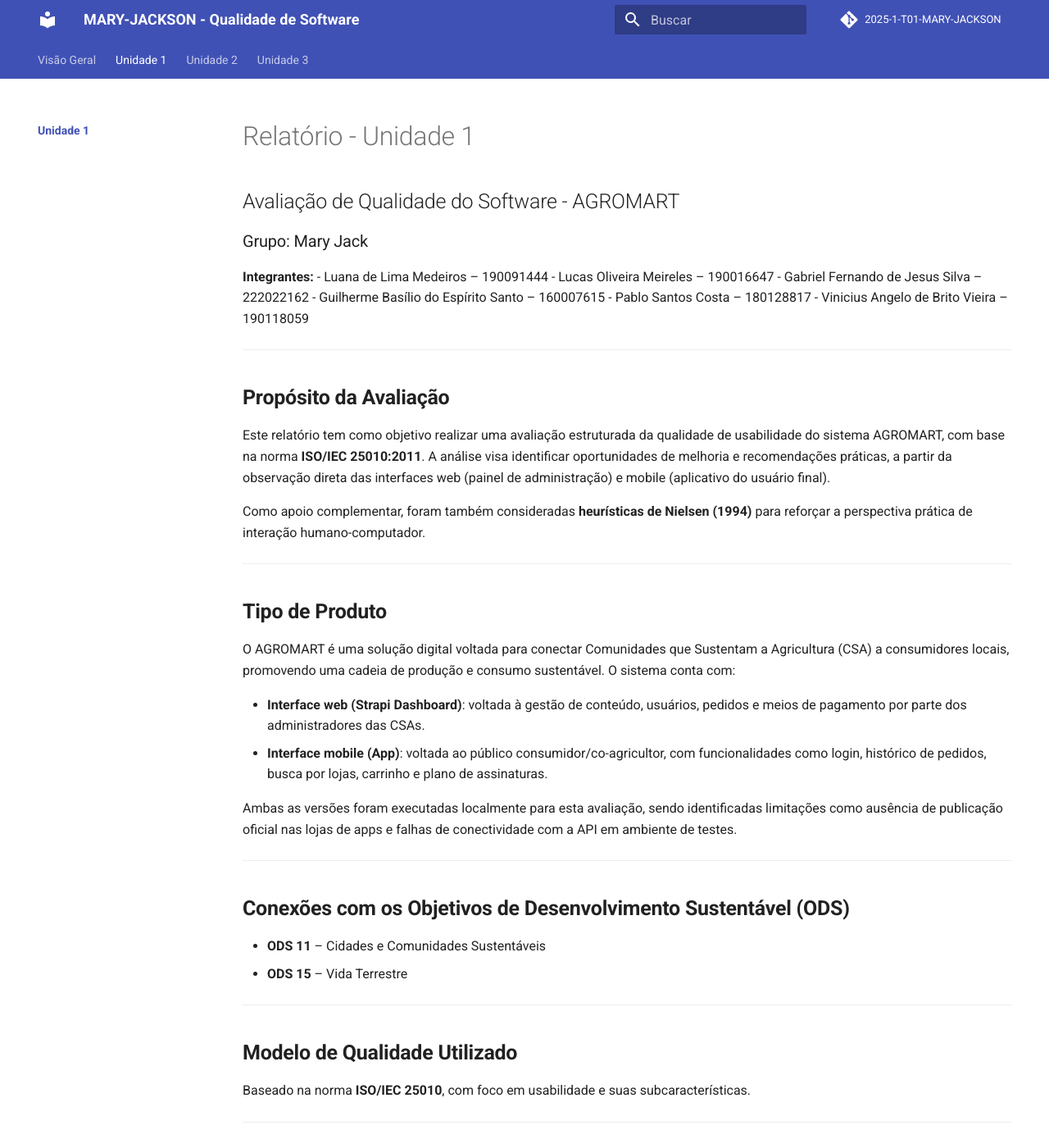
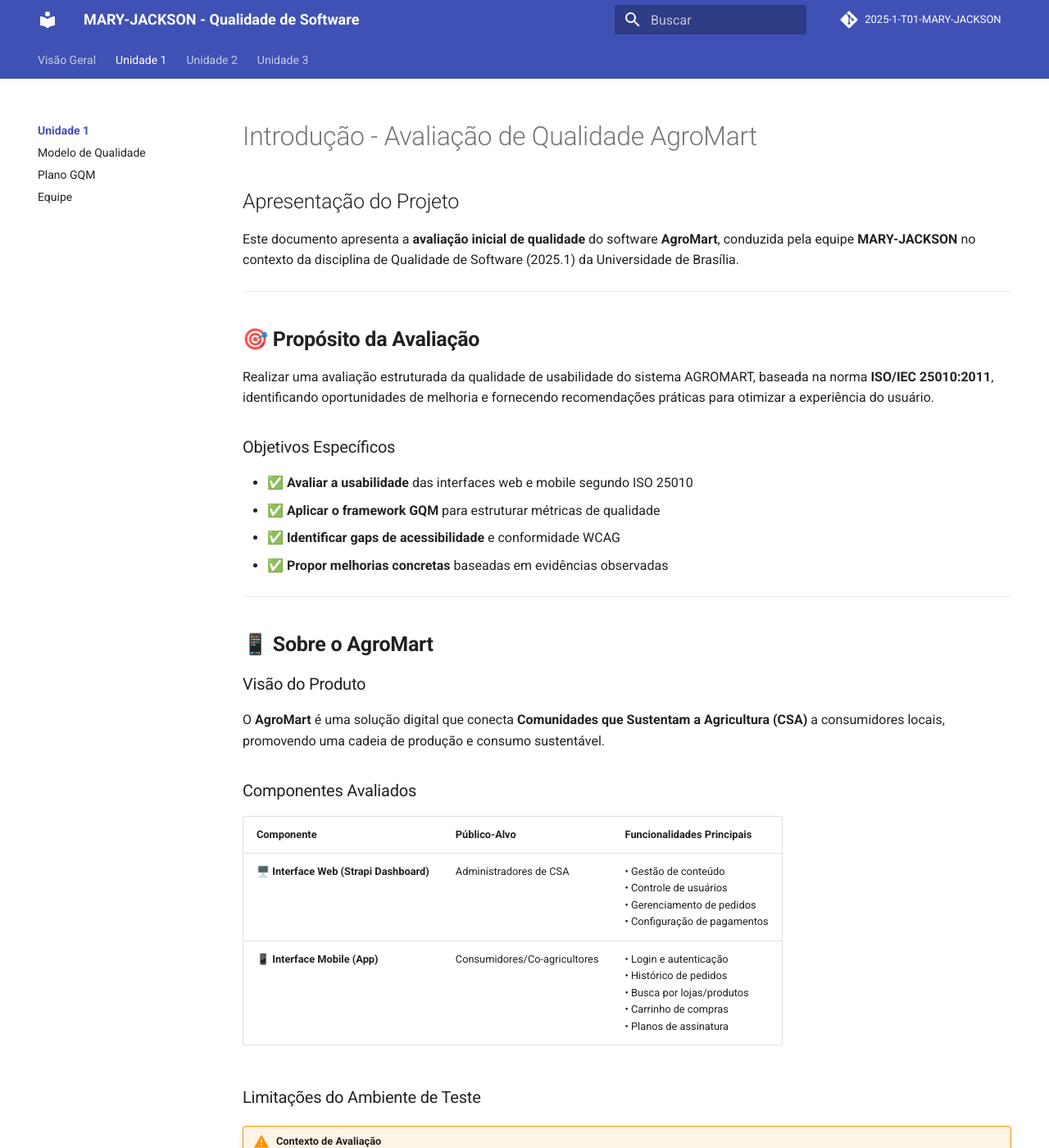
Before and after one commit to FCTE-Qualidade-de-Software-1/2025-1-T01-MARY-JACKSON, an MkDocs documentation site: the page built from docs/EU1/index.md, in a window 1280 px wide and 1400 px high. Shown: the whole window at 82% size. Built offline with MkDocs 1.6.1 and Material for MkDocs 9.7.7, drawn with Linux system fonts in a browser that asks for light colours; comment, search, counter and statistics services are not loaded; some of the changed text lies outside the part shown.

Commit message:
feat: Ajuste do relatório completo da Unidade 1

```diff
--- a/docs/EU1/index.md
+++ b/docs/EU1/index.md
@@ -1,116 +1,159 @@
-# Relatório - Unidade 1
+# Introdução - Avaliação de Qualidade AgroMart
 
-## Avaliação de Qualidade do Software - AGROMART
+## Apresentação do Projeto
 
-### Grupo: Mary Jack
-
-**Integrantes:**
-- Luana de Lima Medeiros – 190091444
-- Lucas Oliveira Meireles – 190016647
-- Gabriel Fernando de Jesus Silva – 222022162
-- Guilherme Basílio do Espírito Santo – 160007615
-- Pablo Santos Costa – 180128817
-- Vinicius Angelo de Brito Vieira – 190118059
+Este documento apresenta a **avaliação inicial de qualidade** do software **AgroMart**, conduzida pela equipe **MARY-JACKSON** no contexto da disciplina de Qualidade de Software (2025.1) da Universidade de Brasília.
 
 ---
 
-## **Propósito da Avaliação**
+## 🎯 **Propósito da Avaliação**
 
-Este relatório tem como objetivo realizar uma avaliação estruturada da qualidade de usabilidade do sistema AGROMART, com base na norma **ISO/IEC 25010:2011**. A análise visa identificar oportunidades de melhoria e recomendações práticas, a partir da observação direta das interfaces web (painel de administração) e mobile (aplicativo do usuário final).
+Realizar uma avaliação estruturada da qualidade de usabilidade do sistema AGROMART, baseada na norma **ISO/IEC 25010:2011**, identificando oportunidades de melhoria e fornecendo recomendações práticas para otimizar a experiência do usuário.
 
-Como apoio complementar, foram também consideradas **heurísticas de Nielsen (1994)** para reforçar a perspectiva prática de interação humano-computador.
+### Objetivos Específicos
+
+- ✅ **Avaliar a usabilidade** das interfaces web e mobile segundo ISO 25010
+- ✅ **Aplicar o framework GQM** para estruturar métricas de qualidade
+- ✅ **Identificar gaps de acessibilidade** e conformidade WCAG
+- ✅ **Propor melhorias concretas** baseadas em evidências observadas
 
 ---
 
-## **Tipo de Produto**
+## 📱 **Sobre o AgroMart**
 
-O AGROMART é uma solução digital voltada para conectar Comunidades que Sustentam a Agricultura (CSA) a consumidores locais, promovendo uma cadeia de produção e consumo sustentável. O sistema conta com:
+### Visão do Produto
 
-- **Interface web (Strapi Dashboard)**: voltada à gestão de conteúdo, usuários, pedidos e meios de pagamento por parte dos administradores das CSAs.
-- **Interface mobile (App)**: voltada ao público consumidor/co-agricultor, com funcionalidades como login, histórico de pedidos, busca por lojas, carrinho e plano de assinaturas.
+O **AgroMart** é uma solução digital que conecta **Comunidades que Sustentam a Agricultura (CSA)** a consumidores locais, promovendo uma cadeia de produção e consumo sustentável.
 
-Ambas as versões foram executadas localmente para esta avaliação, sendo identificadas limitações como ausência de publicação oficial nas lojas de apps e falhas de conectividade com a API em ambiente de testes.
+### Componentes Avaliados
+
+| Componente | Público-Alvo | Funcionalidades Principais |
+|------------|--------------|----------------------------|
+| **🖥️ Interface Web (Strapi Dashboard)** | Administradores de CSA | • Gestão de conteúdo<br>• Controle de usuários<br>• Gerenciamento de pedidos<br>• Configuração de pagamentos |
+| **📱 Interface Mobile (App)** | Consumidores/Co-agricultores | • Login e autenticação<br>• Histórico de pedidos<br>• Busca por lojas/produtos<br>• Carrinho de compras<br>• Planos de assinatura |
+
+### Limitações do Ambiente de Teste
+
+!!! warning "Contexto de Avaliação"
+    - **Ambiente local**: Sistema executado localmente, não em produção
+    - **Dados simulados**: Ausência de dados reais de uso
+    - **APIs limitadas**: Algumas funcionalidades com falhas de conectividade
+    - **Sem publicação oficial**: App não disponível em lojas oficiais
 
 ---
 
-## **Conexões com os Objetivos de Desenvolvimento Sustentável (ODS)**
+## 🌍 **Conexões com os ODS**
 
-- **ODS 11** – Cidades e Comunidades Sustentáveis
-- **ODS 15** – Vida Terrestre
+O projeto AgroMart contribui diretamente para os **Objetivos de Desenvolvimento Sustentável (ODS)**:
+
+### 🏙️ **ODS 11 - Cidades e Comunidades Sustentáveis**
+- Fortalece cadeias locais de abastecimento
+- Reduz distâncias de transporte de alimentos
+- Promove segurança alimentar urbana
+
+### 🌱 **ODS 15 - Vida Terrestre**
+- Incentiva práticas agrícolas sustentáveis
+- Apoia biodiversidade através de CSAs
+- Reduz uso de agrotóxicos via agricultura orgânica
 
 ---
 
-## **Modelo de Qualidade Utilizado**
+## 🔬 **Metodologia de Avaliação**
 
-Baseado na norma **ISO/IEC 25010**, com foco em usabilidade e suas subcaracterísticas.
+### Framework Principal: **ISO/IEC 25010:2011**
+
+Focamos nas seguintes **características de qualidade**:
+
+1. **🎯 Usabilidade** (prioridade máxima)
+   - Reconhecimento da adequação
+   - Aprendizado
+   - Operabilidade
+   - Proteção contra erros
+   - Estética da interface
+   - Acessibilidade
+
+2. **🛡️ Confiabilidade** (segunda prioridade)
+   - Maturidade
+   - Disponibilidade
+   - Tolerância a falhas
+
+### Métodos Complementares
+
+- **Heurísticas de Nielsen (1994)**: Validação prática de usabilidade
+- **Framework GQM**: Estruturação Goal → Question → Metric
+- **Observação direta**: Análise hands-on das interfaces
 
 ---
 
-## **Análise de Usabilidade por Subcaracterística**
+## 📊 **Estrutura da Avaliação EU1**
 
-As análises detalhadas foram realizadas para:
-
-- **Reconhecimento da Adequação**
-- **Aprendizado**
-- **Operabilidade**
-- **Proteção contra Erros do Usuário**
-- **Estética da Interface**
-- **Acessibilidade**
+| Documento | Conteúdo | Objetivo |
+|-----------|----------|----------|
+| **[📋 Modelo de Qualidade](modelo-qualidade.md)** | Priorização ISO 25010, stakeholders, justificativas | Estabelecer requisitos de avaliação |
+| **[🎯 Plano GQM](gqm.md)** | Goals, Questions, Metrics com rastreabilidade ISO | Estruturar medição objetiva |
+| **[👥 Equipe](equipe.md)** | Contribuições, metodologia, % participação | Transparência e responsabilidades |
+| **📈 Síntese de Resultados** | Tabela consolidada de achados | Quick wins e prioridades |
 
 ---
 
-## **Tabela de Avaliação de Usabilidade (Síntese)**
+## 🔍 **Síntese de Resultados**
 
-| Subcaracterística | Web (Admin) – Pontos Fortes | Mobile (App) – Pontos Fortes | Pontos Fracos / Sugestões de Melhoria |
-| ----- | ----- | ----- | ----- |
-| **Reconhecimento da Adequação** | Menu lateral com rótulos claros e módulos nomeados | Layout direto ao ponto com funcionalidades-chave visíveis | Incluir onboarding introdutório sobre o conceito de CSA e fluxo do app |
-| **Aprendizado** | Navegação padronizada e consistente no dashboard | Abas intuitivas e ícones familiares | Incluir tutoriais rápidos e dicas nos campos para novos usuários |
-| **Operabilidade** | Ações diretas, boa organização das seções | Fluxo de pedidos funcional e simples | Incluir confirmações de ações críticas e melhorar feedbacks de interação |
-| **Proteção contra Erros** | Campos obrigatórios marcados com validações básicas | Botões de adição com controle de quantidade | Adicionar mensagens específicas de erro e feedback ao usuário |
-| **Estética da Interface** | Layout moderno, escuro e limpo | Cores agradáveis e design leve | Preencher áreas vazias com guias visuais, banners ou frases educativas |
-| **Acessibilidade** | Compatível com teclado básico | Tipografia legível e botões grandes | Implementar suporte a leitores de tela e modo alto contraste (WCAG) |
+### Tabela de Avaliação (Resumo Executivo)
+
+| Sub-característica | ✅ Pontos Fortes | ⚠️ Oportunidades de Melhoria |
+|--------------------|------------------|------------------------------|
+| **Reconhecimento da Adequação** | Menu lateral claro (web)<br>Layout direto (mobile) | Falta onboarding sobre CSAs |
+| **Aprendizado** | Navegação consistente<br>Ícones familiares | Ausência de tutoriais contextuais |
+| **Operabilidade** | Fluxo de pedidos funcional<br>Ações diretas | Melhorar feedbacks de interação |
+| **Proteção contra Erros** | Validações básicas<br>Campos obrigatórios | Mensagens de erro mais específicas |
+| **Estética da Interface** | Design moderno e limpo<br>Cores agradáveis | Preencher espaços vazios |
+| **Acessibilidade** | Tipografia legível<br>Botões grandes | Implementar WCAG 2.1, leitores de tela |
 
 ---
 
-## **Conclusões**
+## 🎯 **Principais Conclusões**
 
-O AGROMART apresenta uma proposta sólida e socialmente relevante. Suas interfaces entregam uma experiência geralmente intuitiva e funcional. Contudo, há importantes oportunidades de melhoria na usabilidade, especialmente no que se refere à acessibilidade, feedbacks de ação, e explicações para novos usuários.
+### ✅ **Aspectos Positivos**
+- **Proposta sólida** com relevância social clara
+- **Interfaces funcionais** e relativamente intuitivas
+- **Design visual agradável** e moderno
+- **Fluxos básicos** operacionais
+
+### ⚠️ **Áreas Prioritárias para Melhoria**
+1. **Acessibilidade**: Conformidade WCAG 2.1
+2. **Onboarding**: Explicação do conceito CSA
+3. **Feedback**: Mensagens de erro e confirmações
+4. **Tutoriais**: Guias contextuais para novos usuários
 
 ---
 
-## **Tabela de Contribuições**
+## 🚀 **Próximos Passos (EU2)**
 
-| Nome | Matrícula | Contribuição |
-| :---- | :---- | :---- |
-| Lucas Oliveira Meireles | 190016647 | Estrutura geral, ODS, modelo de qualidade |
-| Vinicius Angelo de Brito Vieira | 190118059 | Execução local e análise técnica, melhorias no documento |
-| Gabriel Fernando de Jesus Silva | 222022162 | Coleta de prints e painel web |
-| Guilherme Basílio | 160007615 | Bibliografia e categorização |
-| Pablo Santos Costa | 180128817 | Análise mobile e melhorias |
-| Luana de Lima Medeiros | 190091444 | Organização e revisão textual |
+### Planejamento de Aprofundamento
+
+| Atividade | Responsável | Método | Timeline |
+|-----------|-------------|--------|----------|
+| **Testes de Usabilidade** | Gabriel + Pablo | Sessões moderadas (5-8 usuários) | EU2 |
+| **Métricas Automatizadas** | Vinicius | Lighthouse CI, análise estática | EU2 |
+| **Auditoria de Acessibilidade** | Guilherme | WAVE, axe-core, testes manuais | EU2 |
+| **Plano de Avaliação Detalhado** | Lucas | ISO 25040 Fases 2-3 | EU2 |
 
 ---
 
-## **Bibliografia**
+## 📚 **Bibliografia**
 
-- ISO/IEC 25010:2011 – Systems and software quality models.
-- Nielsen, Jakob (1994). Usability Engineering.
-- Barbosa, S. D. J. et al. (2021) Interação Humano-Computador e Experiência do Usuário.
-- CSA Brasil. [https://csabrasil.org/csa/](https://csabrasil.org/csa/)
-- AgroMart GitHub: [https://github.com/AgroMart/mobile-client](https://github.com/AgroMart/mobile-client)
-- TCCs UnB: [https://bdm.unb.br/handle/10483/30718](https://bdm.unb.br/handle/10483/30718), [https://bdm.unb.br/handle/10483/30720](https://bdm.unb.br/handle/10483/30720)
-
----
-
-## **Capturas de Tela da Aplicação**
-
-*Nota: As capturas de tela mencionadas no documento original devem ser adicionadas nesta seção quando disponíveis.*
+- **ISO/IEC 25010:2011** – Systems and software quality models
+- **Nielsen, Jakob (1994)** – Usability Engineering
+- **Barbosa, S. D. J. et al. (2021)** – Interação Humano-Computador e Experiência do Usuário
+- **CSA Brasil** – [https://csabrasil.org/csa/](https://csabrasil.org/csa/)
+- **AgroMart GitHub** – [https://github.com/AgroMart/mobile-client](https://github.com/AgroMart/mobile-client)
 
 ---
 
 ## Histórico do documento
 
-| Versão | Data       | Descrição            | Autor                                                  |
-| ------ | ---------- | -------------------- | ------------------------------------------------------ |
-| 1.0    | 01/05/2025 | Criação do documento | [Vinicius Vieira](https://github.com/viniciusvieira00) |
-| 1.1    | 01/05/2025 | Adição do conteúdo completo do relatório | [Vinicius Vieira](https://github.com/viniciusvieira00) |
+| Versão | Data | Descrição | Autor |
+|--------|------|-----------|--------|
+| 1.0 | 01/05/2025 | Criação do documento | [Vinicius Vieira](https://github.com/viniciusvieira00) |
+| 1.1 | 01/05/2025 | Adição do conteúdo completo do relatório | [Vinicius Vieira](https://github.com/viniciusvieira00) |
+| 2.0 | 01/05/2025 | Reestruturação como introdução da EU1 | [Vinicius Vieira](https://github.com/viniciusvieira00) |
--- a/mkdocs.yml
+++ b/mkdocs.yml
@@ -10,13 +10,17 @@
     - navigation.tabs
     - navigation.indexes
     - toc.integrate
+    - navigation.top
   palette:
     scheme: default
 
 nav:
   - Visão Geral: index.md
   - Unidade 1:
-      - Relatório: EU1/index.md
+      - Introdução: EU1/index.md
+      - Modelo de Qualidade: EU1/modelo-qualidade.md
+      - Plano GQM: EU1/gqm.md
+      - Equipe: EU1/equipe.md
   - Unidade 2:
       - Plano de Avaliação: EU2/plano-avaliacao.md
       - Tabela de Métricas: EU2/tabela-metricas.md
@@ -35,3 +39,5 @@
   - footnotes
   - def_list
   - pymdownx.tasklist
+  - pymdownx.superfences
+  - tables
```
Also changed, not shown: README.md (+89 -1 lines), docs/EU1/equipe.md (added, +136 -0 lines), docs/EU1/gqm.md (added, +129 -0 lines), docs/EU1/modelo-qualidade.md (added, +97 -0 lines).
